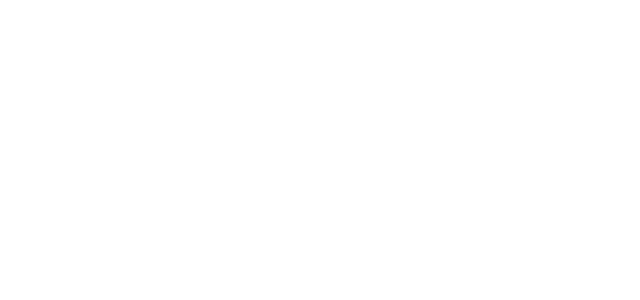
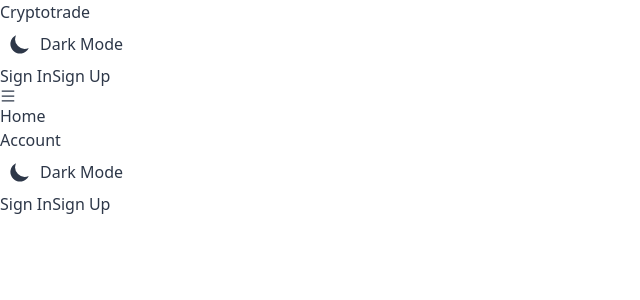
Before and after one commit to brianguyen97/CryptoSimple, a React (Create React App) app: page / in a window 1280 px wide. Shown: the top 300 px of the page, without its empty margins (0-640 px from the left). Built offline with nearby package versions, Linux system fonts and the light colour scheme.

Commit message:
import and use navbar

```diff
--- a/src/App.js
+++ b/src/App.js
@@ -1,8 +1,13 @@
 import React from "react";
+import Navbar from "./components/Navbar";
 import { ThemeProvider } from "./context/ThemeContext";
 
 function App() {
-  return <ThemeProvider></ThemeProvider>;
+  return (
+    <ThemeProvider>
+      <Navbar />
+    </ThemeProvider>
+  );
 }
 
 export default App;
```
